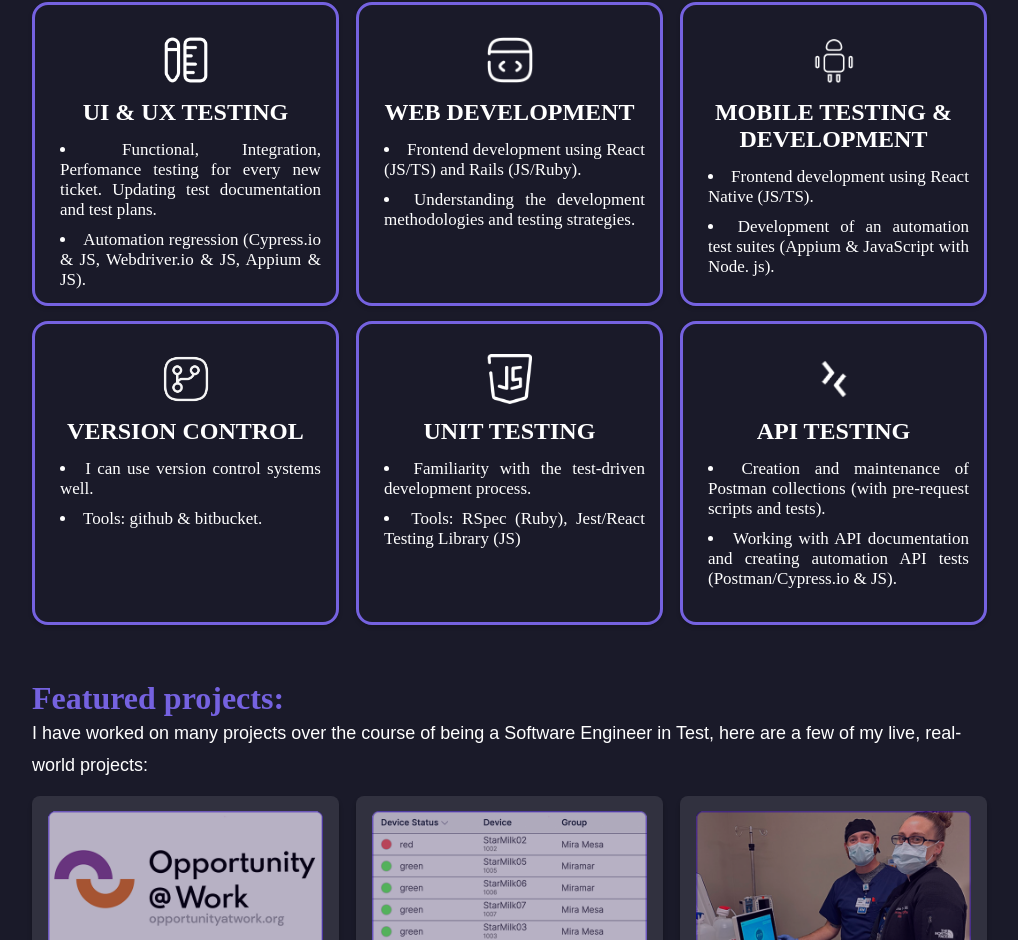
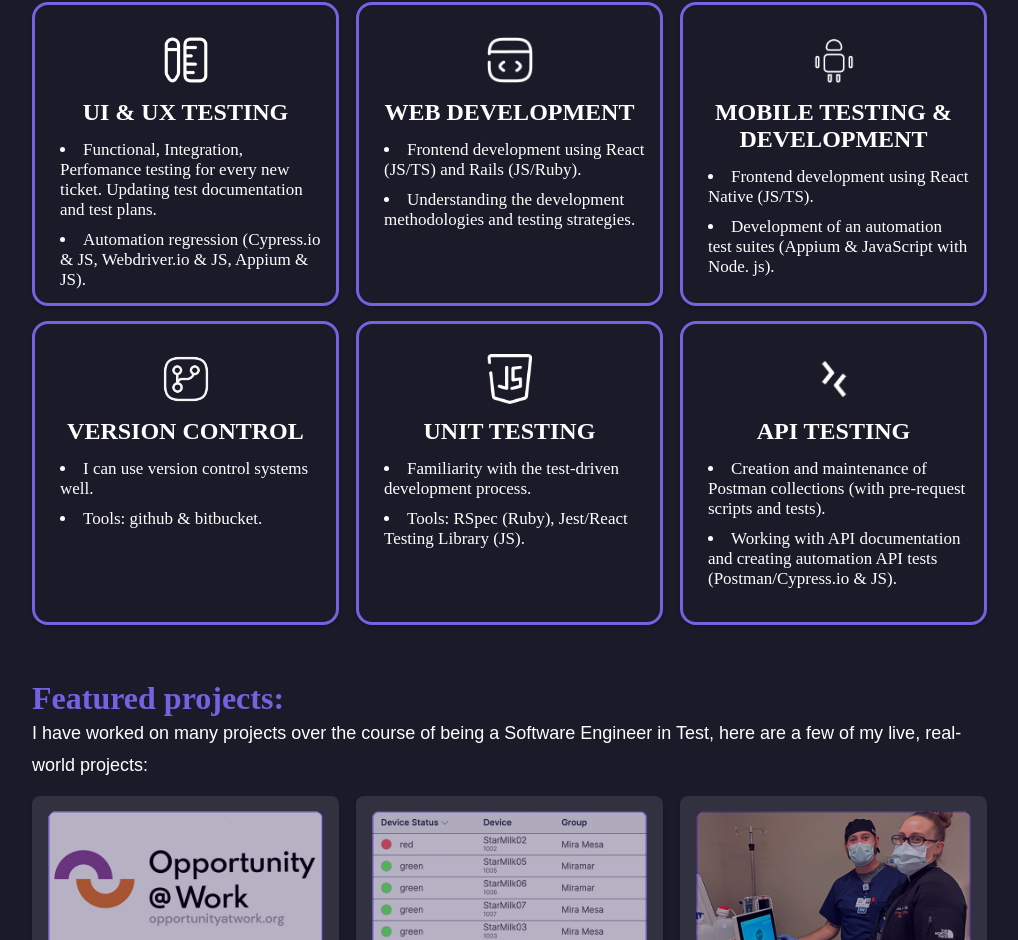
Before and after one commit to vlad-alexeenko/portfolio, a React (Create React App) app: page / in a window 1280 px wide. Shown: the part 1266-2206 px from the top of the page, without its empty margins (133-1151 px from the left). Built offline with nearby package versions, Linux system fonts and the light colour scheme.

Commit message:
third commit

```diff
--- a/src/components/desktop/BlockDesktop.js
+++ b/src/components/desktop/BlockDesktop.js
@@ -51,7 +51,7 @@ const Text2 = styled.li`
     font-weight: 500;
     line-height: normal;
     margin: 0px 0px 10px 10px;
-    text-align: justify;
+    text-align: inherit;
 `;
 
 const Picture = styled.img`
--- a/src/components/desktop/OfferServicesDesktop.js
+++ b/src/components/desktop/OfferServicesDesktop.js
@@ -23,7 +23,7 @@ const OfferServicesDesktop = () => {
                 </Flex>
                 <Flex>
                 <BlockDesktop text="VERSION CONTROL" text2="I can use version control systems well." text3="Tools: github & bitbucket." imageSrc={Git} altText="Version Control System" />
-                <BlockDesktop text="UNIT TESTING" text2="Familiarity with the test-driven development process." text3="Tools: RSpec (Ruby), Jest/React Testing Library (JS)" imageSrc={JS} altText="JS" />
+                <BlockDesktop text="UNIT TESTING" text2="Familiarity with the test-driven development process." text3="Tools: RSpec (Ruby), Jest/React Testing Library (JS)." imageSrc={JS} altText="JS" />
                 <BlockDesktop text="API TESTING" text2="Creation and maintenance of Postman collections (with pre-request scripts and tests)." text3="Working with API documentation and creating automation API tests (Postman/Cypress.io & JS)." imageSrc={Remote} altText="Remote image" />
                 </Flex>
             </AboutMe>
--- a/src/components/mobile/OfferServicesMobile.js
+++ b/src/components/mobile/OfferServicesMobile.js
@@ -25,7 +25,7 @@ const OfferServicesMobile = () => {
                 <BlockMobile text="VERSION CONTROL" text2="I can use version control systems well." text3="Tools: github & bitbucket." imageSrc={Git} altText="Version Control System" />
                 </Flex>
                 <Flex>
-                <BlockMobile text="UNIT TESTING" text2="Familiarity with the test-driven development process." text3="Tools: RSpec (Ruby), Jest/React Testing Library (JS)" imageSrc={JS} altText="JS" />
+                <BlockMobile text="UNIT TESTING" text2="Familiarity with the test-driven development process." text3="Tools: RSpec (Ruby), Jest/React Testing Library (JS)." imageSrc={JS} altText="JS" />
                 <BlockMobile text="API TESTING" text2="Creation and maintenance of Postman collections (with pre-request scripts and tests)." text3="Working with API documentation and creating automation API tests (Postman/Cypress.io & JS)." imageSrc={Remote} altText="Remote image" />
                 </Flex>
             </AboutMe>
```
